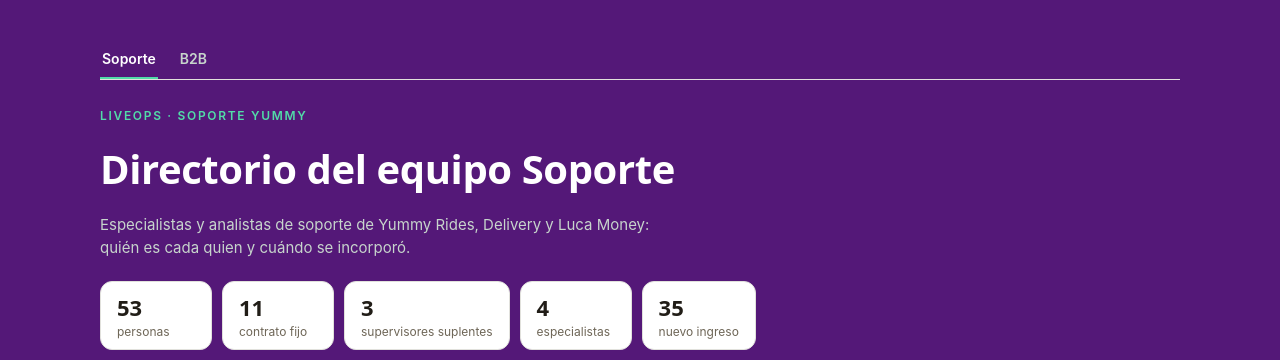
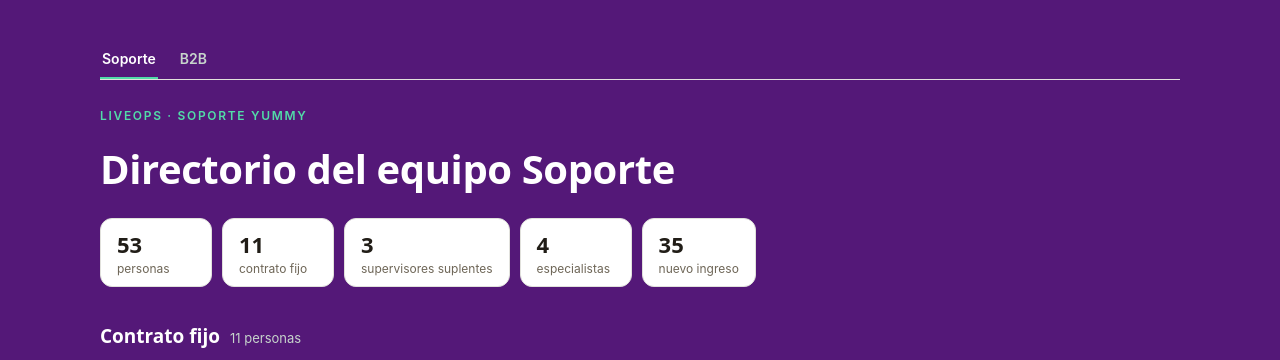
Before and after one commit to andresmolea/directorio-liveops, a plain HTML site: page equipo_liveops.html in a window 1280 px wide. Shown: the top 360 px of the page. Drawn offline with Linux system fonts and the light colour scheme.

Commit message:
Quitar subtitulo descriptivo del header

```diff
--- a/equipo_liveops.html
+++ b/equipo_liveops.html
@@ -114,7 +114,6 @@
   <header class="page">
     <span class="eyebrow">LiveOps &middot; Soporte Yummy</span>
     <h1>Directorio del equipo Soporte</h1>
-    <p class="sub">Especialistas y analistas de soporte de Yummy Rides, Delivery y Luca Money: quién es cada quien y cuándo se incorporó.</p>
     <div class="stats">
       <div class="stat"><b>53</b><span>personas</span></div>
       <div class="stat"><b>11</b><span>contrato fijo</span></div>
```
Also changed, not shown: index.html (+0 -1 lines).
